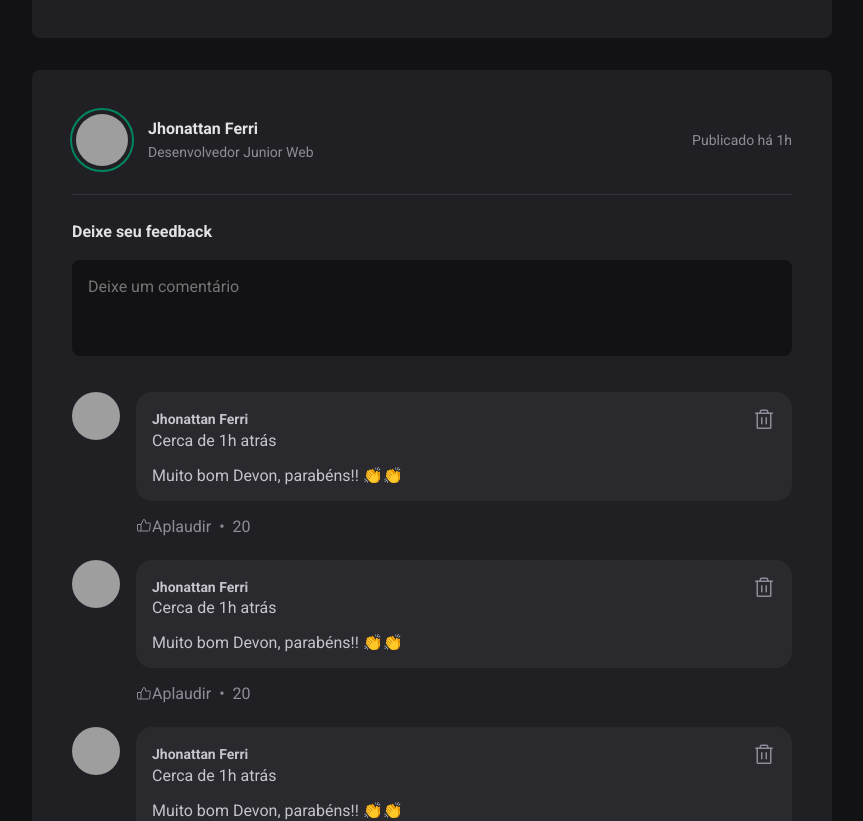
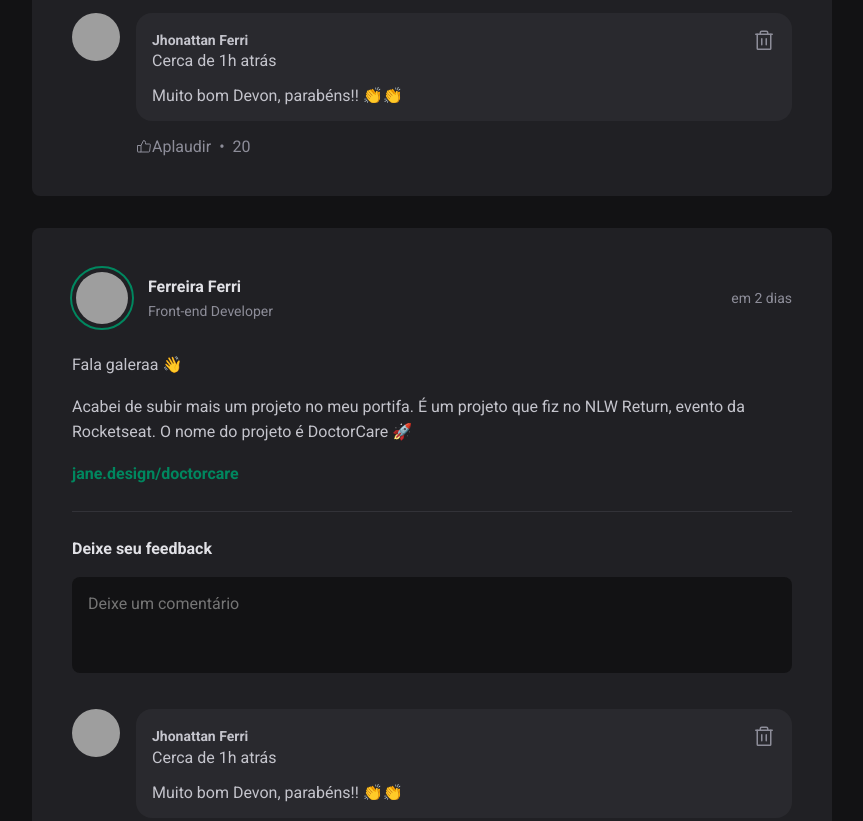
Before and after one commit to Jhonattan2121/01-fundamentos-Reactjs, a React (Vite) app: page / in a window 1280 px wide. Shown: the part 907-1728 px from the top of the page, without its empty margins (352-1215 px from the left). Built offline with nearby package versions, Linux system fonts and the light colour scheme; grey boxes are pictures that could not be loaded.

Commit message:
Propriedades do Post

```diff
--- a/package.json
+++ b/package.json
@@ -9,6 +9,7 @@
     "preview": "vite preview"
   },
   "dependencies": {
+    "date-fns": "^2.29.3",
     "phosphor-react": "^1.4.1",
     "react": "^18.2.0",
     "react-dom": "^18.2.0"
--- a/src/App.jsx
+++ b/src/App.jsx
@@ -24,7 +24,7 @@ const posts  = [
   {
     id: 2,
     author: {
-      avatarUrl: 'https://github.com/jhonattan2121.png',
+      avatarUrl: 'https://github.com/maykbrito.png',
       name: 'Ferreira Ferri',
       role: 'Front-end Developer',
     },
--- a/src/components/Post.jsx
+++ b/src/components/Post.jsx
@@ -1,27 +1,42 @@
 import { Avatar } from './Avatar';
 import { Comment } from './Comment';
+import  {format, formatDistanceToNow } from 'date-fns';
+import ptBR from 'date-fns/locale/pt-BR';
 import styles from './Post.module.css'
 
 
-export function Post(props) {
-    console.log(props)
+export function Post({author, publishedAt, content }) {
+   const publishedDateFormatted = format(publishedAt, "d 'de' LLLL 'às' HH:mm'h'", {
+        locale: ptBR,
+    });
+
+    const publishedDateRelativeToNow = formatDistanceToNow(publishedAt, {
+        locale: ptBR,
+        addSuffix : true,
+    });
+
     return (
         <article className={styles.post}>
             <header>
                 <div className={styles.author}>
-                    <Avatar
-                     src="https://github.com/jhonattan2121.png"  />
+                    <Avatar src={author.avatarUrl} />
                      <div className={styles.authorInfo}>
-                     <strong>Jhonattan Ferri</strong>
-                     <span>Desenvolvedor Junior Web</span>
+                     <strong>{author.name}</strong>
+                     <span>{author.role}</span>
                      </div>
                 </div>
-
-                <time title='08 de Março às 03:03' dateTime='2023-03-08 03:03:30'>Publicado há 1h</time>
-
+                <time title={publishedDateFormatted} dateTime={publishedAt.toISOString()}>
+                {publishedDateRelativeToNow}
+                </time>
            </header>
            <div className={styles.content}>
-
+                {content.map(line => {
+                    if (line.type === 'paragraph') {
+                        return <p>{line.content}</p>;
+                    } else if (line.type === 'link') {
+                        return <p><a href="#">{line.content}</a></p>
+                    }
+                })}
            </div>
 
            <form className={styles.commentForm}>
```
Also changed, not shown: 1 other file (tests, documents, lock files or other folders).
